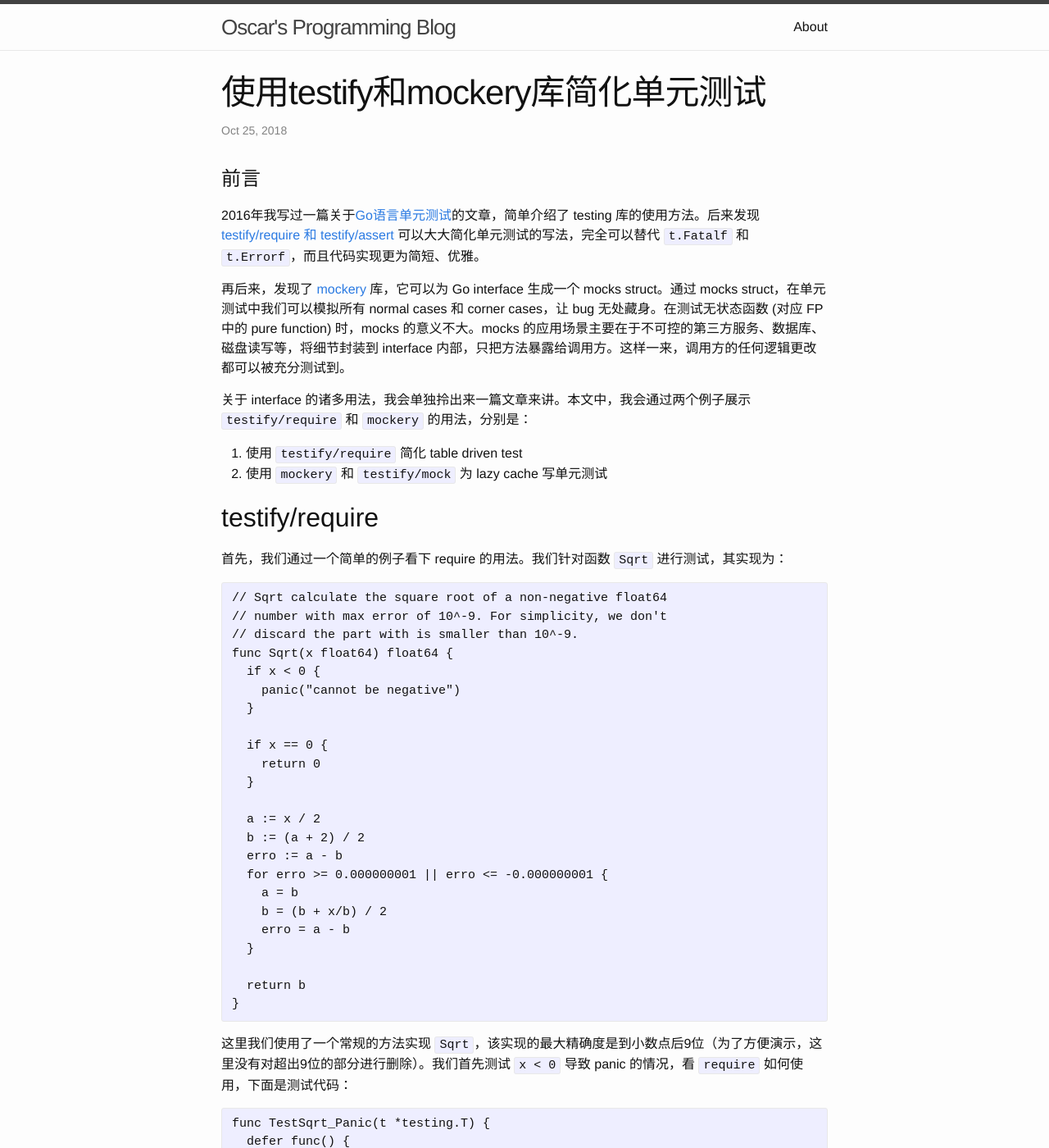
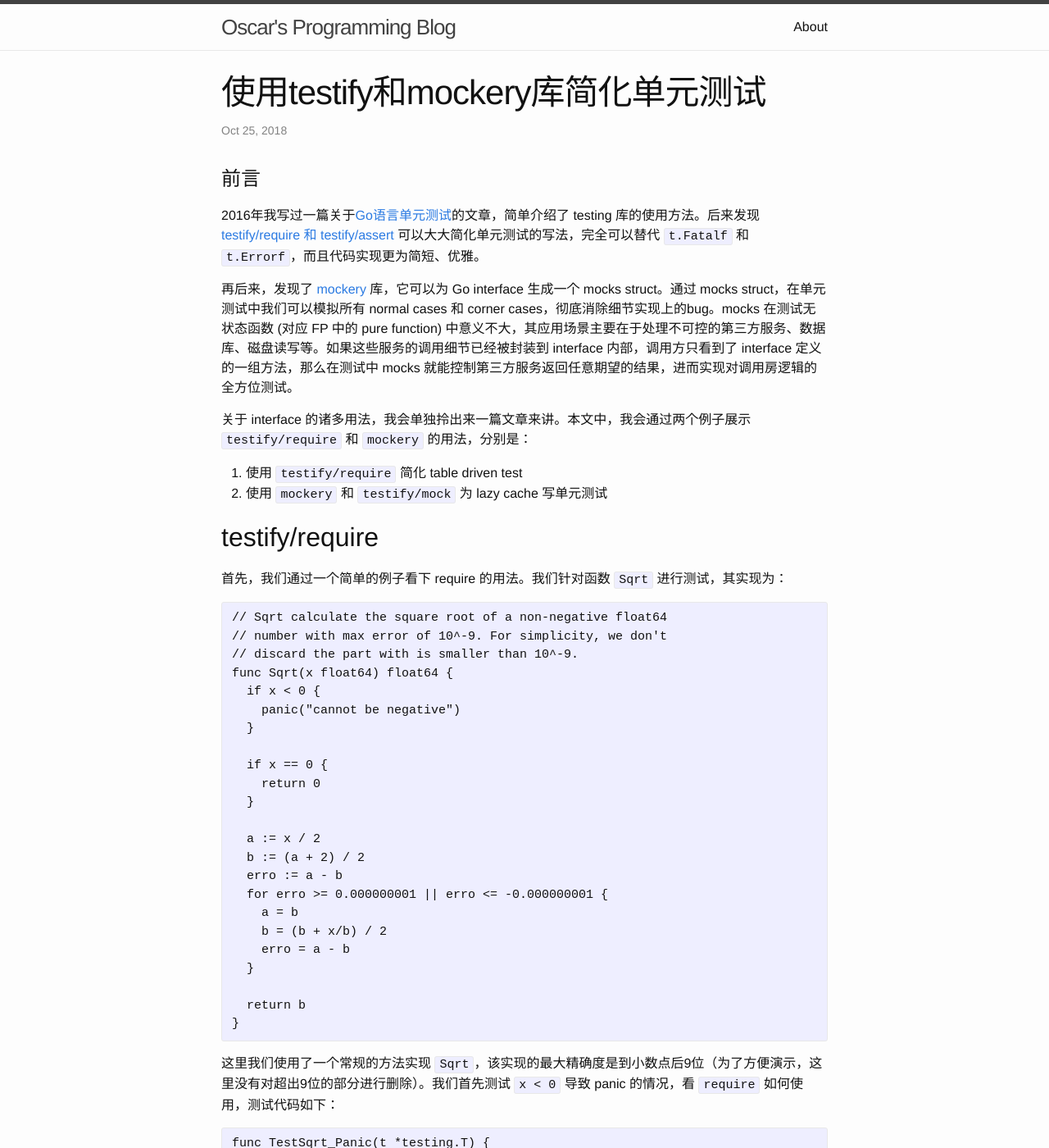
Before and after one commit to oscarzhao/oscarzhao.github.io, a Jekyll site: the page built from _posts/2018-10-25-testing-require-mockery.markdown, in a window 1280 px wide and 1400 px high. Shown: the whole window at 82% size. Built offline with Jekyll 4.4.1, drawn with Linux system fonts in a browser that asks for light colours; some of the changed text lies outside the part shown.

Commit message:
optimize content
Change-Id: I3c936269250546237ce34d430e890ba60dec5f27

````diff
--- a/_posts/2018-10-25-testing-require-mockery.markdown
+++ b/_posts/2018-10-25-testing-require-mockery.markdown
@@ -9,7 +9,7 @@ categories: Golang go testing
 
 2016年我写过一篇关于[Go语言单元测试](http://www.oscarzhao.me/golang/testing/go/2016/10/13/go-testing.html)的文章，简单介绍了 testing 库的使用方法。后来发现 [testify/require 和 testify/assert](https://github.com/stretchr/testify) 可以大大简化单元测试的写法，完全可以替代 `t.Fatalf` 和 `t.Errorf`，而且代码实现更为简短、优雅。
 
-再后来，发现了 [mockery](https://github.com/vektra/mockery) 库，它可以为 Go interface 生成一个 mocks struct。通过 mocks struct，在单元测试中我们可以模拟所有 normal cases 和 corner cases，让 bug 无处藏身。在测试无状态函数 (对应 FP 中的 pure function) 时，mocks 的意义不大。mocks 的应用场景主要在于不可控的第三方服务、数据库、磁盘读写等，将细节封装到 interface 内部，只把方法暴露给调用方。这样一来，调用方的任何逻辑更改都可以被充分测试到。
+再后来，发现了 [mockery](https://github.com/vektra/mockery) 库，它可以为 Go interface 生成一个 mocks struct。通过 mocks struct，在单元测试中我们可以模拟所有 normal cases 和 corner cases，彻底消除细节实现上的bug。mocks 在测试无状态函数 (对应 FP 中的 pure function) 中意义不大，其应用场景主要在于处理不可控的第三方服务、数据库、磁盘读写等。如果这些服务的调用细节已经被封装到 interface 内部，调用方只看到了 interface 定义的一组方法，那么在测试中 mocks 就能控制第三方服务返回任意期望的结果，进而实现对调用房逻辑的全方位测试。
 
 关于 interface 的诸多用法，我会单独拎出来一篇文章来讲。本文中，我会通过两个例子展示 `testify/require` 和 `mockery` 的用法，分别是：
 
@@ -46,7 +46,7 @@ func Sqrt(x float64) float64 {
 }
 ```
 
-这里我们使用了一个常规的方法实现 `Sqrt`，该实现的最大精确度是到小数点后9位（为了方便演示，这里没有对超出9位的部分进行删除）。我们首先测试 `x < 0` 导致 panic 的情况，看 `require` 如何使用，下面是测试代码：
+这里我们使用了一个常规的方法实现 `Sqrt`，该实现的最大精确度是到小数点后9位（为了方便演示，这里没有对超出9位的部分进行删除）。我们首先测试 `x < 0` 导致 panic 的情况，看 `require` 如何使用，测试代码如下：
 
 ```{go}
 func TestSqrt_Panic(t *testing.T) {
@@ -230,15 +230,15 @@ func (c *lazyCacheImpl) Get(key string) (data interface{}, err error) {
 }
 ```
 
-为了简单，这个实现暂时不考虑 cache miss 或 timeout 与cache被更新的时间间隙，大量请求直接打到 `thirdpartyapi` 可能导致的后果。
+为了简单，我们暂时不考虑 cache miss 或 timeout 与cache被更新的时间间隙，大量请求直接打到 `thirdpartyapi` 可能导致的后果。
 
-在自然科学中，控制变量法被广泛用于各类实验中。在[智库百科](https://wiki.mbalib.com/wiki/%E6%8E%A7%E5%88%B6%E5%8F%98%E9%87%8F%E6%B3%95)，它被定义为 *指把多因素的问题变成多个单因素的问题，而只改变其中的某一个因素，从而研究这个因素对事物影响，分别加以研究，最后再综合解决的方法*。该方法同样适用于计算机科学，尤其是测试不同场景下程序是否能如期望般运行。我们将这种方法应用于本例中 `Get` 方法的测试。
+介绍测试之前，我们首先了解一下 "控制变量法"，在自然科学中，它被广泛用于各类实验中。在[智库百科](https://wiki.mbalib.com/wiki/%E6%8E%A7%E5%88%B6%E5%8F%98%E9%87%8F%E6%B3%95)，它被定义为 *指把多因素的问题变成多个单因素的问题，而只改变其中的某一个因素，从而研究这个因素对事物影响，分别加以研究，最后再综合解决的方法*。该方法同样适用于计算机科学，尤其是测试不同场景下程序是否能如期望般运行。我们将这种方法应用于本例中 `Get` 方法的测试。
 
 在 `Get` 方法中，可变因素有 `cacheStore`、`thirdPartyClient` 和 `timeout` (`timeout` 需要结合 `cacheStore` 中的 value 才能生效)。在测试中，`cacheStore` 和 `timeout` 是完全可控的，`thirdPartyClient` 的行为需要通过 mocks 自定义期望行为以覆盖默认实现。事实上，mocks 的功能要强大的多，下面我们用代码来看。
 
 ### 为 LazyCache 写测试
 
-这里，我只拿出 **Cache Miss Update Failure** 一个case 来分析，覆盖所有 case 的代码查看 [github repo](https://todo)。
+这里，我只拿出 **Cache Miss Update Failure** 一个case 来分析，覆盖所有 case 的代码查看 [github repo](https://github.com/oscarzhao/oscarzhao.github.io/blob/master/examples/testing/cache)。
 
 ```{go}
 func TestGet_CacheMiss_Update_Failure(t *testing.T) {
@@ -261,7 +261,7 @@ func TestGet_CacheMiss_Update_Failure(t *testing.T) {
 }
 ```
 
-这里，我们只讨论 `mockThirdParty`，主要有两点：
+这里，我们只讨论 `mockThirdParty`，主要有三点：
 
 1. `mockThirdParty.On("Get", testKey).Return(nil, errTest).Once()` 用于定义该对象 `Get` 方法的行为：`Get` 方法接受 `testKey` 作为参数，当且仅当被调用一次时，会返回 `errTest`。如果同样的参数，被调用第二次，就会报错；
 2. `_, gotErr := mockCache.Get(testKey)` 触发一次上一步中定义的行为；
````
Also changed, not shown: other parts of _posts/2018-10-25-testing-require-mockery.markdown (+1 -1 lines).
